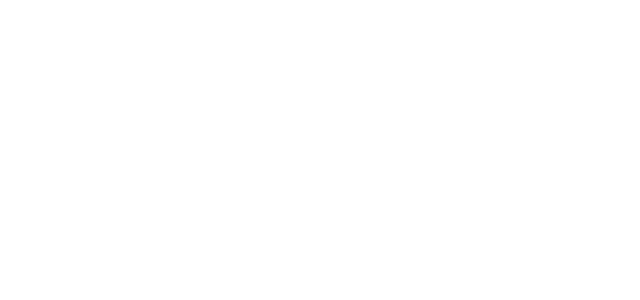
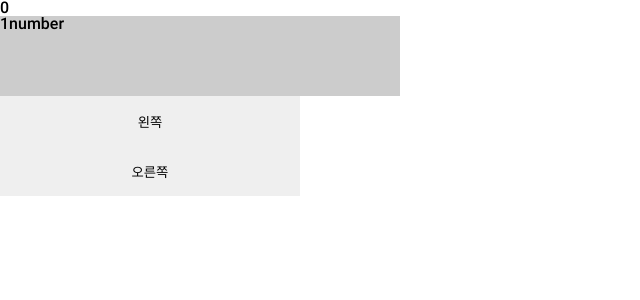
Before and after one commit to newttutoring/cra, a React (Create React App) app in the folder app-cra/: page / in a window 1280 px wide. Shown: the top 300 px of the page, without its empty margins (0-640 px from the left). Built offline with nearby package versions, Linux system fonts and the light colour scheme; a web font is replaced by a local one.

Commit message:
슬라이드 테스트

```diff
--- /dev/null
+++ b/app-cra/src/components/customslide/CustomSlide.js
@@ -0,0 +1,35 @@
+import React, {useState} from 'react';
+import './customslide.scss';
+
+const CustomSlide = () => {
+  const [move, setMove] = useState(0);
+  let transformPostion = 0;
+  const left = (transformPostion) => {
+    console.log('왼쪽');
+    transformPostion = transformPostion - 100;
+    setMove(transformPostion);
+  }
+  const right = (transformPostion) => {
+    console.log('오른쪽');
+    transformPostion = transformPostion + 100;
+    console.log(transformPostion);
+    setMove(transformPostion);
+  }
+
+  return (
+    <div className="custom-slide">
+    {
+      transformPostion
+    }
+      <ul style={{transform: 'translateX(' + move + '%)' }}>
+        <li>1number</li>
+        <li>2number</li>
+        <li>3number</li>
+      </ul>
+      <button className="left" onClick={()=>left(transformPostion)}>왼쪽</button>
+      <button className="right" onClick={()=>right(transformPostion)}>오른쪽</button>
+    </div>
+  );
+};
+
+export default CustomSlide;
--- /dev/null
+++ b/app-cra/src/components/customslide/customslide.scss
@@ -0,0 +1,21 @@
+.custom-slide {
+  overflow: hidden;
+  max-width: 400px;
+  width: 100%;
+  ul {
+    overflow: hidden;
+    width: 100%;
+    white-space: nowrap;
+  }
+  li {
+    display: inline-block;
+    width: 100%;
+    height: 80px;
+    background: #ccc;
+  }
+  button {
+    min-width: 300px;
+    height: 50px;
+
+  }
+}
--- a/app-cra/src/index.js
+++ b/app-cra/src/index.js
@@ -2,6 +2,7 @@ import React from 'react';
 import ReactDOM from 'react-dom';
 import '../src/assets/style/index.scss';
 import App from './App';
+import CustomSlide from './components/customslide/CustomSlide';
 import Apage from './components/page/promotion/Apage';
 import Atype from './components/Section/Atype/Atype';
 import reportWebVitals from './reportWebVitals';
@@ -12,6 +13,7 @@ ReactDOM.render(
     <App />
     <Apage/>
   */}
+  <CustomSlide/>
   </React.StrictMode>,
   document.getElementById('root')
 );
```
